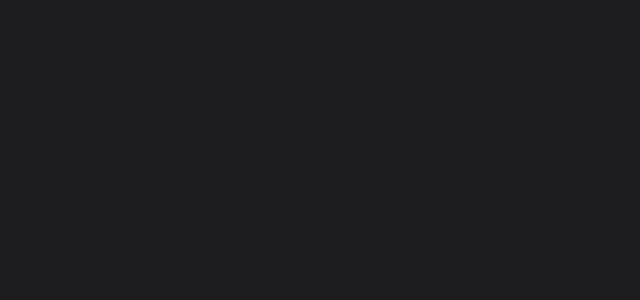
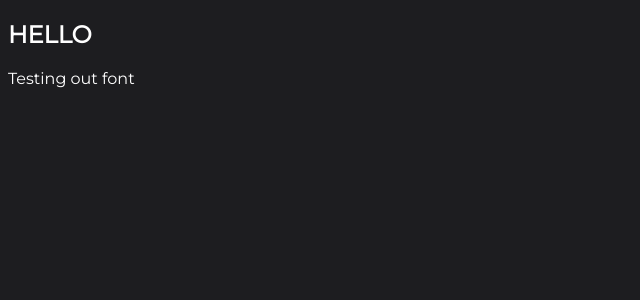
Before and after one commit to joseph-johnson27001/portfolio, a Vue app: page / in a window 1280 px wide. Shown: the top 300 px of the page, without its empty margins (0-640 px from the left). Built offline with nearby package versions, Linux system fonts and the light colour scheme.

Commit message:
Added Montserrat font

```diff
--- a/public/index.html
+++ b/public/index.html
@@ -4,6 +4,7 @@
     <meta charset="utf-8">
     <meta http-equiv="X-UA-Compatible" content="IE=edge">
     <meta name="viewport" content="width=device-width,initial-scale=1.0">
+    <link href='https://fonts.googleapis.com/css?family=Montserrat' rel='stylesheet'>
   </head>
   <body>
     <noscript>
--- a/src/App.vue
+++ b/src/App.vue
@@ -1,5 +1,8 @@
 <template>
-  <div id="app"></div>
+  <div id="app">
+    <h2>HELLO</h2>
+    <p>Testing out font</p>
+  </div>
 </template>
 
 <script>
@@ -11,6 +14,10 @@
 <style>
 body {
   background-color: #1d1d20;
-  font-family: "Quicksand", sans-serif;
+  font-family: "Montserrat";
+}
+
+#app {
+  color: white;
 }
 </style>
```
